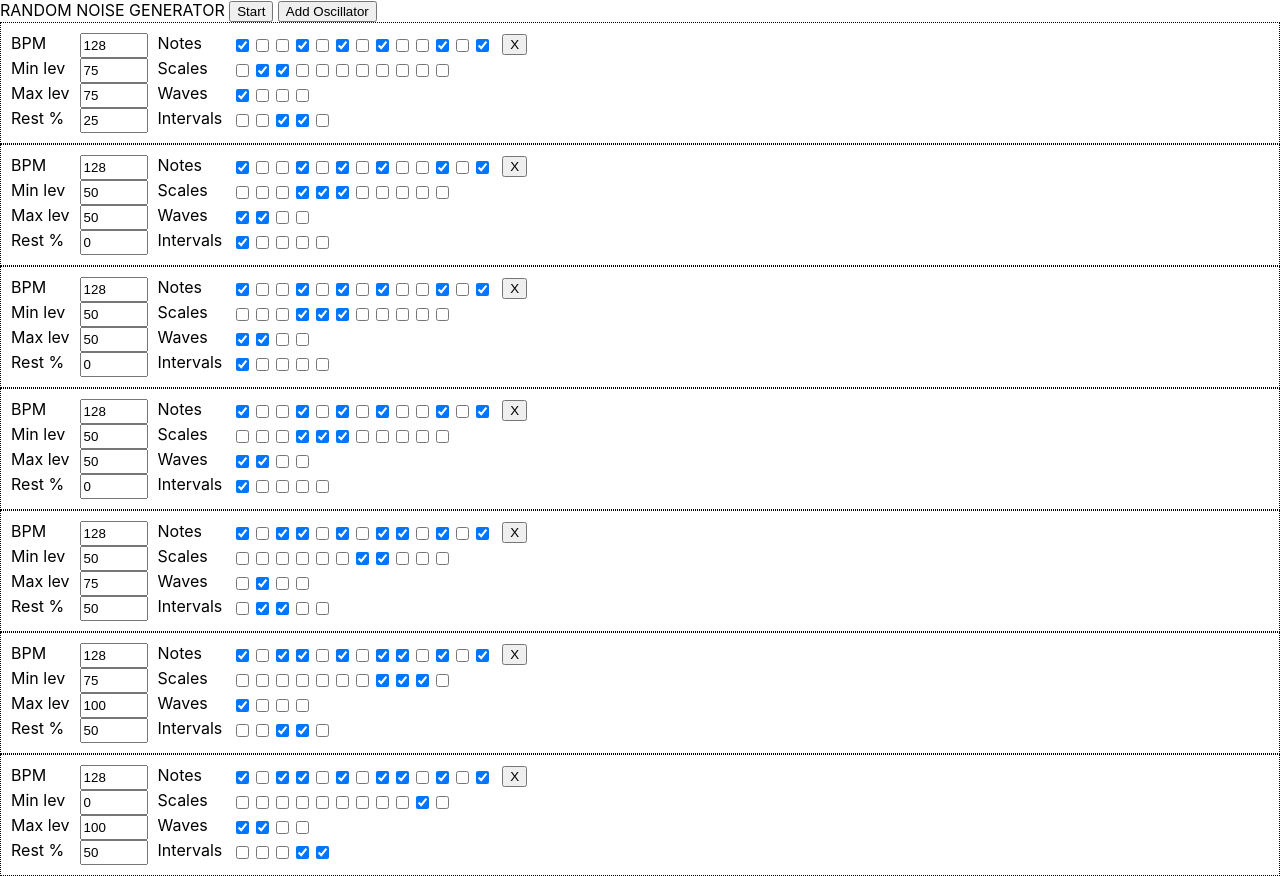
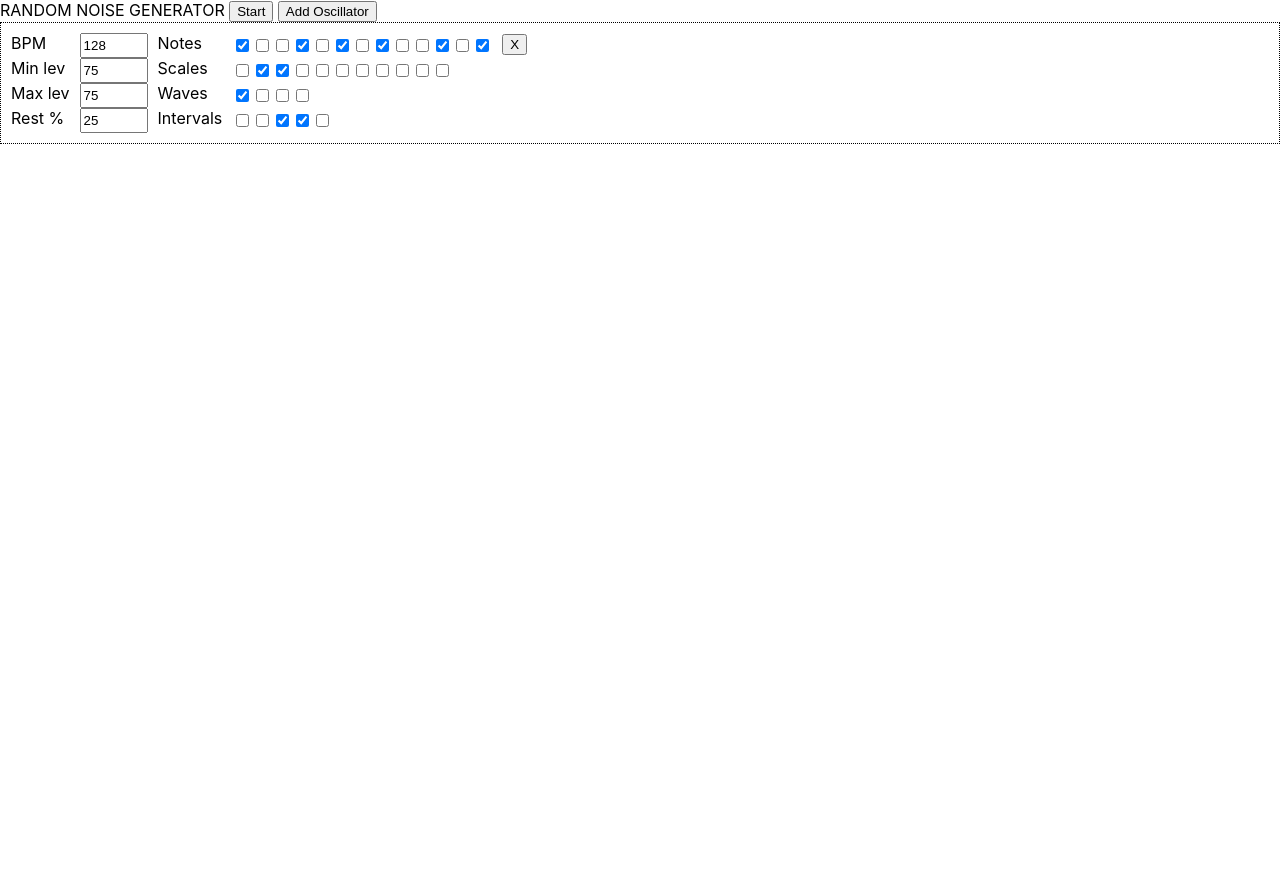
Before and after one commit to CodeKrakken/random-noise-generator, a React (Create React App) app: page / in a window 1280 px wide. After the commit the page ends 800 px from the top, so only its background shows below. Built offline with nearby package versions, Linux system fonts and the light colour scheme.

Commit message:
Comment out most initial oscillators

```diff
--- a/src/App.jsx
+++ b/src/App.jsx
@@ -113,112 +113,110 @@ function App() {
     activeIntervals : [1/4, 1/8]
 
   },
-  {
-    oscillator      : oscillator2,
-    gain            : gain2,
-    minFrequency    : 20,
-    maxFrequency    : 20000,
-    bpm             : 128,
-    minNoteLength   : 500,
-    maxNoteLength   : 500,
-    minVolume       : 50,
-    maxVolume       : 50,
-    activeNotes     : [1, 4, 6, 8, 11, 13],
-    activeScales    : [3,4,5],
-    activeWaveShapes: ['sine', 'triangle'],
-    rest            : 0,
-    activeIntervals : [1]
+  // {
+  //   oscillator      : oscillator2,
+  //   gain            : gain2,
+  //   minFrequency    : 20,
+  //   maxFrequency    : 20000,
+  //   bpm             : 128,
+  //   minNoteLength   : 500,
+  //   maxNoteLength   : 500,
+  //   minVolume       : 50,
+  //   maxVolume       : 50,
+  //   activeNotes     : [1, 4, 6, 8, 11, 13],
+  //   activeScales    : [3,4,5],
+  //   activeWaveShapes: ['sine', 'triangle'],
+  //   rest            : 0,
+  //   activeIntervals : [1]
 
 
-  },
-  {
-    oscillator      : oscillator3,
-    gain            : gain3,
-    minFrequency    : 20,
-    maxFrequency    : 20000,
-    bpm             : 128,
-    minNoteLength   : 500,
-    maxNoteLength   : 500,
-    minVolume       : 50,
-    maxVolume       : 50,
-    activeNotes     : [1, 4, 6, 8, 11, 13],
-    activeScales    : [3,4,5],
-    activeWaveShapes: ['sine', 'triangle'],
-    rest            : 0,
-    activeIntervals : [1]
+  // },
+  // {
+  //   oscillator      : oscillator3,
+  //   gain            : gain3,
+  //   minFrequency    : 20,
+  //   maxFrequency    : 20000,
+  //   bpm             : 128,
+  //   minNoteLength   : 500,
+  //   maxNoteLength   : 500,
+  //   minVolume       : 50,
+  //   maxVolume       : 50,
+  //   activeNotes     : [1, 4, 6, 8, 11, 13],
+  //   activeScales    : [3,4,5],
+  //   activeWaveShapes: ['sine', 'triangle'],
+  //   rest            : 0,
+  //   activeIntervals : [1]
 
 
-  },
-  {
-    oscillator      : oscillator4,
-    gain            : gain4,
-    minFrequency    : 20,
-    maxFrequency    : 20000,
-    bpm             : 128,
-    minNoteLength   : 500,
-    maxNoteLength   : 500,
-    minVolume       : 50,
-    maxVolume       : 50,
-    activeNotes     : [1, 4, 6, 8, 11, 13],
-    activeScales    : [3,4,5],
-    activeWaveShapes: ['sine', 'triangle'],
-    rest            : 0,
-    activeIntervals : [1]
-  },
-  {
-    oscillator      : oscillator5,
-    gain            : gain5,
-    minFrequency    : 20,
-    maxFrequency    : 20000,
-    bpm             : 128,
-    minNoteLength   : 500,
-    maxNoteLength   : 500,
-    minVolume       : 50,
-    maxVolume       : 75,
-    activeNotes     : [1, 3, 4, 6, 8, 9, 11, 13],
-    activeScales    : [6,7],
-    activeWaveShapes: ['triangle'],
-    rest            : 50,
-    activeIntervals : [1/2, 1/4]
+  // },
+  // {
+  //   oscillator      : oscillator4,
+  //   gain            : gain4,
+  //   minFrequency    : 20,
+  //   maxFrequency    : 20000,
+  //   bpm             : 128,
+  //   minNoteLength   : 500,
+  //   maxNoteLength   : 500,
+  //   minVolume       : 50,
+  //   maxVolume       : 50,
+  //   activeNotes     : [1, 4, 6, 8, 11, 13],
+  //   activeScales    : [3,4,5],
+  //   activeWaveShapes: ['sine', 'triangle'],
+  //   rest            : 0,
+  //   activeIntervals : [1]
+  // },
+  // {
+  //   oscillator      : oscillator5,
+  //   gain            : gain5,
+  //   minFrequency    : 20,
+  //   maxFrequency    : 20000,
+  //   bpm             : 128,
+  //   minNoteLength   : 500,
+  //   maxNoteLength   : 500,
+  //   minVolume       : 50,
+  //   maxVolume       : 75,
+  //   activeNotes     : [1, 3, 4, 6, 8, 9, 11, 13],
+  //   activeScales    : [6,7],
+  //   activeWaveShapes: ['triangle'],
+  //   rest            : 50,
+  //   activeIntervals : [1/2, 1/4]
 
 
-  },
-  {
-    oscillator      : oscillator6,
-    gain            : gain6,
-    minFrequency    : 20,
-    maxFrequency    : 20000,
-    bpm             : 128,
-    minNoteLength   : 500,
-    maxNoteLength   : 500,
-    minVolume       : 75,
-    maxVolume       : 100,
-    activeNotes     : [1, 3, 4, 6, 8, 9, 11, 13],
-    activeScales    : [7,8,9],
-    activeWaveShapes: ['sine'],
-    rest            : 50,
-    activeIntervals : [1/4, 1/8]
+  // },
+  // {
+  //   oscillator      : oscillator6,
+  //   gain            : gain6,
+  //   minFrequency    : 20,
+  //   maxFrequency    : 20000,
+  //   bpm             : 128,
+  //   minNoteLength   : 500,
+  //   maxNoteLength   : 500,
+  //   minVolume       : 75,
+  //   maxVolume       : 100,
+  //   activeNotes     : [1, 3, 4, 6, 8, 9, 11, 13],
+  //   activeScales    : [7,8,9],
+  //   activeWaveShapes: ['sine'],
+  //   rest            : 50,
+  //   activeIntervals : [1/4, 1/8]
 
 
-  },
-  {
-    oscillator      : oscillator7,
-    gain            : gain7,
-    minFrequency    : 20,
-    maxFrequency    : 20000,
-    bpm             : 128,
-    minNoteLength   : 500,
-    maxNoteLength   : 500,
-    minVolume       : 0,
-    maxVolume       : 100,
-    activeNotes     : [1, 3, 4, 6, 8, 9, 11, 13],
-    activeScales    : [9],
-    activeWaveShapes: ['sine', 'triangle'],
-    rest            : 50,
-    activeIntervals : [1/8, 1/16]
-
-
-  },
+  // },
+  // {
+  //   oscillator      : oscillator7,
+  //   gain            : gain7,
+  //   minFrequency    : 20,
+  //   maxFrequency    : 20000,
+  //   bpm             : 128,
+  //   minNoteLength   : 500,
+  //   maxNoteLength   : 500,
+  //   minVolume       : 0,
+  //   maxVolume       : 100,
+  //   activeNotes     : [1, 3, 4, 6, 8, 9, 11, 13],
+  //   activeScales    : [9],
+  //   activeWaveShapes: ['sine', 'triangle'],
+  //   rest            : 50,
+  //   activeIntervals : [1/8, 1/16]
+  // },
 ])
 
   const getRandomFrequency = (i) => {
@@ -307,6 +305,16 @@ function App() {
     cycling = !cycling
     cycling ? start() : stop()
 
+  }
+
+  const handleDelete = (i, e) => {
+    setNodes([
+      nodes.slice(0, i),
+      {...nodes[i], gain: {...gain, gain: 0}},
+      nodes.slice(i+1
+    )].flat())
+    setNodes(nodes.filter((node, j) => i !== j))
+    console.log('delete node')
   }
 
   const notes   = [1,2,3,4,5,6,7,8,9,10,11,12,13]
@@ -520,7 +528,7 @@ function App() {
               <div className="column">
                 <button
                   id={`delete-node${i}`}
-                  onClick={(e) =>  setNodes(nodes.filter((node, j) => i !== j))}
+                  onClick={(e) => handleDelete(i, e)}
                 >X</button>
               </div>
             </div>
```
